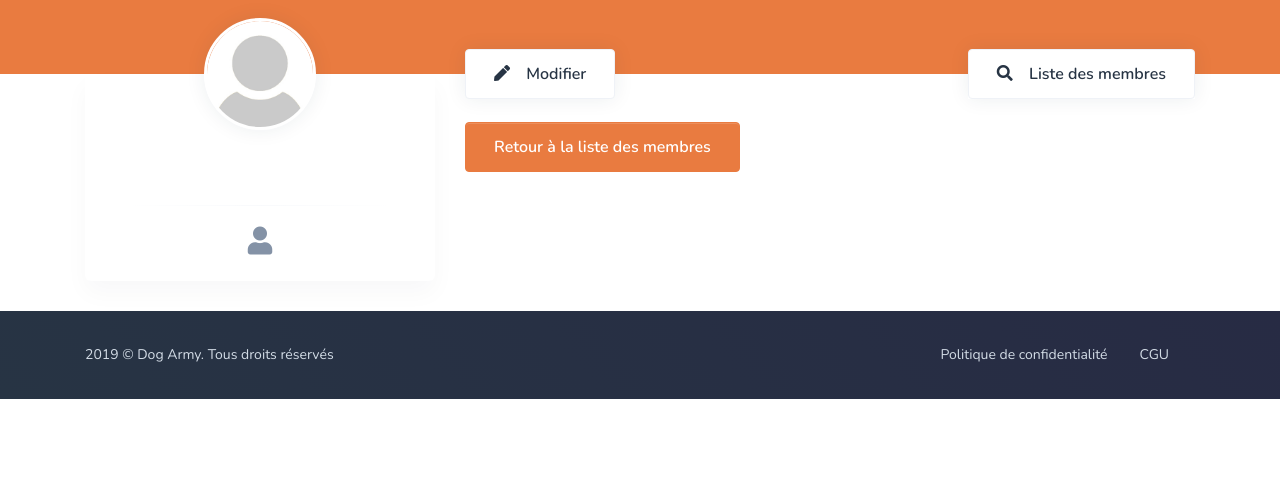
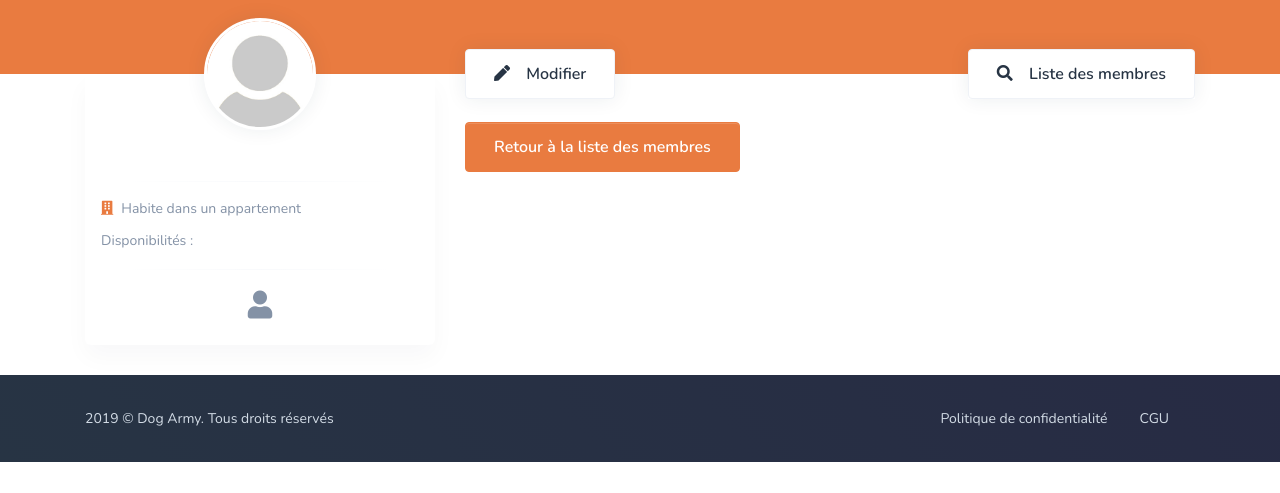
Before and after one commit to julienwets/DogArmy, a Symfony app: template templates/user/show.html.twig in a window 1280 px wide. Shown: the part 176-669 px from the top of the page. Run offline with Twig, Linux system fonts and the light colour scheme; the template is opened without the code that fills it, so the values that code supplies are empty; some libraries are stand-ins or nearby versions.

Commit message:
Added user details to the left column on the member profile page

```diff
--- a/public/css/style.css
+++ b/public/css/style.css
@@ -173,6 +173,20 @@ button#reinitialiser {
 }
 
 
+/* ====================================================== */
+/* ======================= PROFILE ====================== */
+/* ====================================================== */
+
+
+.user-details i {
+    color: #e97b40;
+}
+
+.user-details>div {
+    margin-bottom: 0.5rem;
+}
+
+
 
 /* ====================================================== */
 /* ======================== DOGS ======================== */
--- a/src/Controller/AccountController.php
+++ b/src/Controller/AccountController.php
@@ -34,7 +34,7 @@ class AccountController extends AbstractController
 
             $this->addFlash('success', 'Votre profil a été mis à jour avec succès');
 
-            return $this->redirectToRoute('profil');
+            return $this->redirectToRoute('profile_edit');
         }
 
         return $this->render('user/edit.html.twig', [
--- a/templates/profile/_left_column.html.twig
+++ b/templates/profile/_left_column.html.twig
@@ -4,9 +4,9 @@
             <div class="card-profile-cover"></div>
             <a href="{{path('user_show', {'id': user.id}) }}" class="mx-auto">
                 {% if user.imageName is not null %}
-                <img src="{{ vich_uploader_asset(user, 'imageFile') }}" alt="{{ user.email }}" class="card-profile-image avatar rounded-circle shadow hover-shadow-lg">
+                    <img src="{{ vich_uploader_asset(user, 'imageFile') }}" alt="{{ user.firstname }}" class="card-profile-image avatar rounded-circle shadow hover-shadow-lg">
                 {% else %}
-                <img src="{{ asset('img/default-user-picture.jpg') }}" alt="{{ user.email }}" class="card-profile-image avatar rounded-circle shadow hover-shadow-lg">
+                    <img src="{{ asset('img/default-user-picture.jpg') }}" alt="{{ user.firstname }}" class="card-profile-image avatar rounded-circle shadow hover-shadow-lg">
                 {% endif %}
 
             </a>
@@ -14,16 +14,46 @@
                 <a href="{{path('user_show', {'id': user.id}) }}">
                     <h5 class="mb-0">{{ user.firstname }}</h5>
                 </a>
-                <span class="d-block text-muted mb-3">{{ user.zipCode }}</span>
+                <span class="d-block text-muted mb-2">{{ user.zipCode }}</span>
                 <div class="avatar-group hover-avatar-ungroup mb-3">
                     {% for dog in user.dogs %}
-                    <a href="#">
-                        <img src="{{ vich_uploader_asset(dog, 'imageFile') }}" class="avatar rounded-circle" alt="{{dog.name}}" data-toggle="tooltip" data-placement="bottom" title="{{dog.name}}">
-                    </a>
+                        <a href="#">
+                            <img src="{{ vich_uploader_asset(dog, 'imageFile') }}" class="avatar rounded-circle" alt="{{dog.name}}" data-toggle="tooltip" data-placement="bottom" title="{{dog.name}}">
+                        </a>
                     {% endfor %}
                 </div>
+                <div class="pt-3 text-left fs-14 delimiter-top user-details">
+                        {% if user.homeType == 'Une maison' %}
+                            <div>
+                                <i class="fas fa-home fa-fw mr-2"></i>Habite dans une maison</div>
+                        {% else %}
+                            <div>
+                                <i class="fas fa-building mr-2"></i>Habite dans un appartement</div>
+                        {% endif %}
+
+                        <div>
+                            Disponibilités :
+                            {% for item in user.availableOn %}
+                                <div>
+                                    <i class="far fa-calendar fa-fw mr-2"></i>
+                                    {{item}}</div>
+                            {% endfor %}
+                        </div class="col-12">
+
+                        {% if user.homeDetails %}
+                            <div>
+                                Chez
+                                {{user.firstname}}, il y a :
+                                {% for item in user.homeDetails %}
+                                    <div>
+                                        <i class="fas fa-check fa-fw mr-2"></i>
+                                        {{item}}</div>
+                                {% endfor %}
+                            </div>
+                        {% endif %}
+                </div>
                 <div class="actions d-flex justify-content-between mt-3 pt-3 px-5 delimiter-top">
-                    <a href="{{path('user_show', {'id': user.id}) }}" class="action-item mx-auto">
+                    <a href="#" class="action-item mx-auto">
                         <i class="fas fa-user fa-2x"></i>
                     </a>
                 </div>
--- a/templates/sitting/sittings.html.twig
+++ b/templates/sitting/sittings.html.twig
@@ -29,7 +29,7 @@
                 <div class="mb-2 d-flex justify-content-between">
                     <div>
                         <a href="{{ path('user_show', {'id' : sitting.user.id} ) }}">
-                        {% if sitting.user.imageFile %}
+                        {% if sitting.user.imageName %}
                             <img src="{{ vich_uploader_asset(sitting.user, 'imageFile') }}" class="avatar avatar-sm rounded-circle" alt="Photo de {{sitting.user.firstname }}">
                         {% else %}
                             <img src="{{ asset('img/default-user-picture.jpg') }}" alt="{{ sitting.user.email }}" class="card-profile-image avatar rounded-circle shadow hover-shadow-lg">
@@ -47,7 +47,7 @@
                 <div class="{{ sitting.dogs|length > 1 ? 'avatar-group' : '' }} mt-3 text-center dog-pictures">
                     {% for dog in sitting.dogs %}
                         <a href="{{ path('user_show', {'id' : sitting.user.id} ) }}">
-                            <img alt="Photo chien" src="{{ vich_uploader_asset(dog, 'imageFile') }}" class="avatar rounded-circle{{ sitting.dogs|length == 1 ? ' avatar-lg' : '' }}" data-toggle="tooltip" data-placement="bottom" title="{{ dog.name }}">
+                            <img alt="Photo chien" src="{{ vich_uploader_asset(dog, 'imageFile') }}" class="avatar rounded-circle mb-2{{ sitting.dogs|length == 1 ? ' avatar-lg' : '' }}" data-toggle="tooltip" data-placement="bottom" title="{{ dog.name }}">
                             <span class="h6 text-sm font-weight-bold mx-auto"></span>
                         </a>
                     {% endfor %}
```
